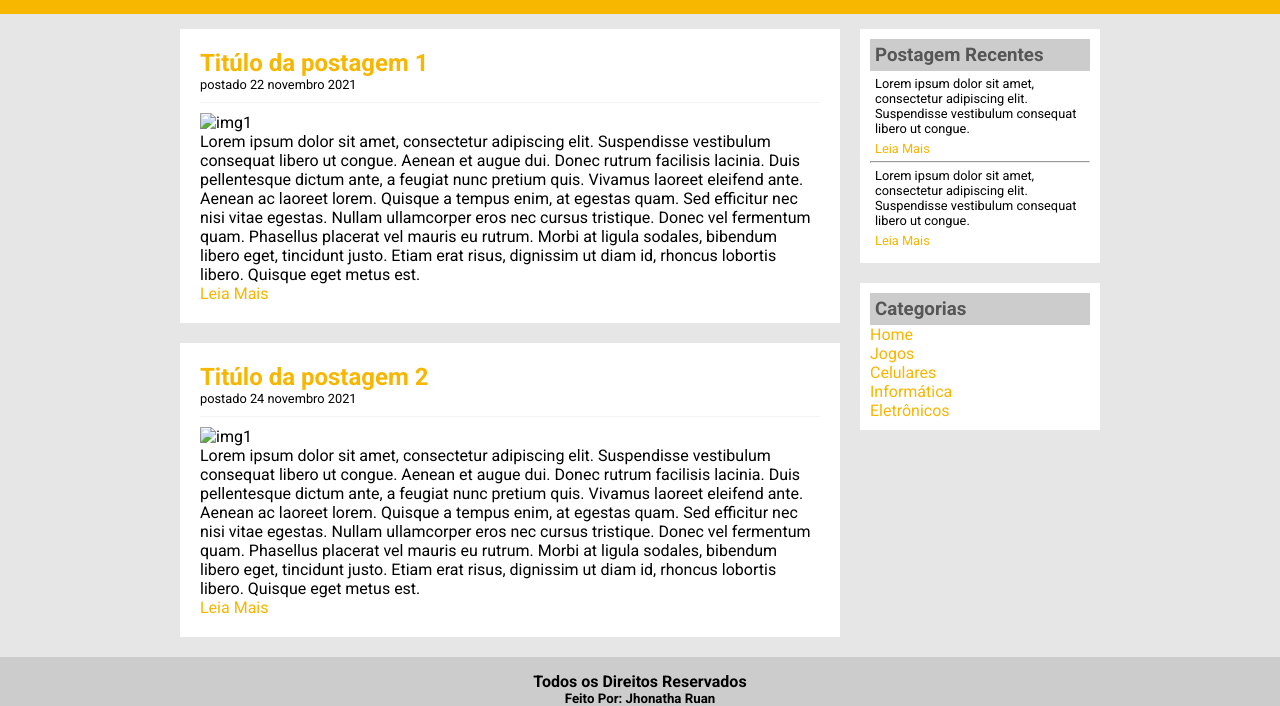
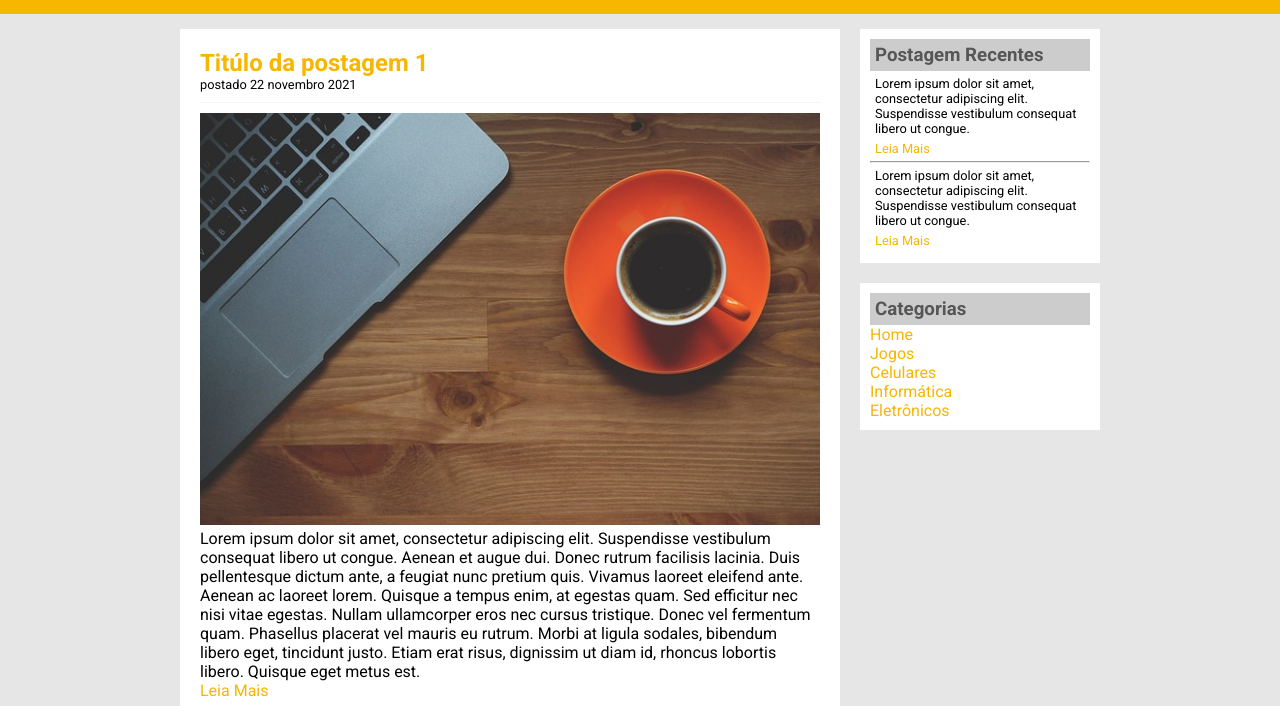
Before and after one commit to Jhonatha-Ruan/projeto-tecblog, a plain HTML site: page index.html in a window 1280 px wide. Shown: the part 122-828 px from the top of the page. Drawn offline with Linux system fonts and the light colour scheme; the site is published under a folder, as on GitHub Pages, so addresses that start at the root find nothing.

Commit message:
Update index.html

```diff
--- a/index.html
+++ b/index.html
@@ -35,7 +35,7 @@
                 <div class="post">
                     <h2>Titúlo da postagem 1</h2>
                     <span class="data-postagem">postado 22 novembro 2021</span>
-                    <img width="620px" src="/img/imagem1.jpg" alt="img1">
+                    <img width="620px" src="./img/imagem1.jpg" alt="img1">
                     <p>Lorem ipsum dolor sit amet, consectetur adipiscing elit. Suspendisse
                         vestibulum consequat libero ut congue. Aenean et augue dui. Donec
                         rutrum facilisis lacinia. Duis pellentesque dictum ante, a feugiat
@@ -51,7 +51,7 @@
                 <div class="post">
                     <h2>Titúlo da postagem 2</h2>
                     <span class="data-postagem">postado 24 novembro 2021</span>
-                    <img width="620px" src="/img/imagem2.jpg" alt="img1">
+                    <img width="620px" src="./img/imagem2.jpg" alt="img1">
                     <p>Lorem ipsum dolor sit amet, consectetur adipiscing elit. Suspendisse
                         vestibulum consequat libero ut congue. Aenean et augue dui. Donec
                         rutrum facilisis lacinia. Duis pellentesque dictum ante, a feugiat
```
